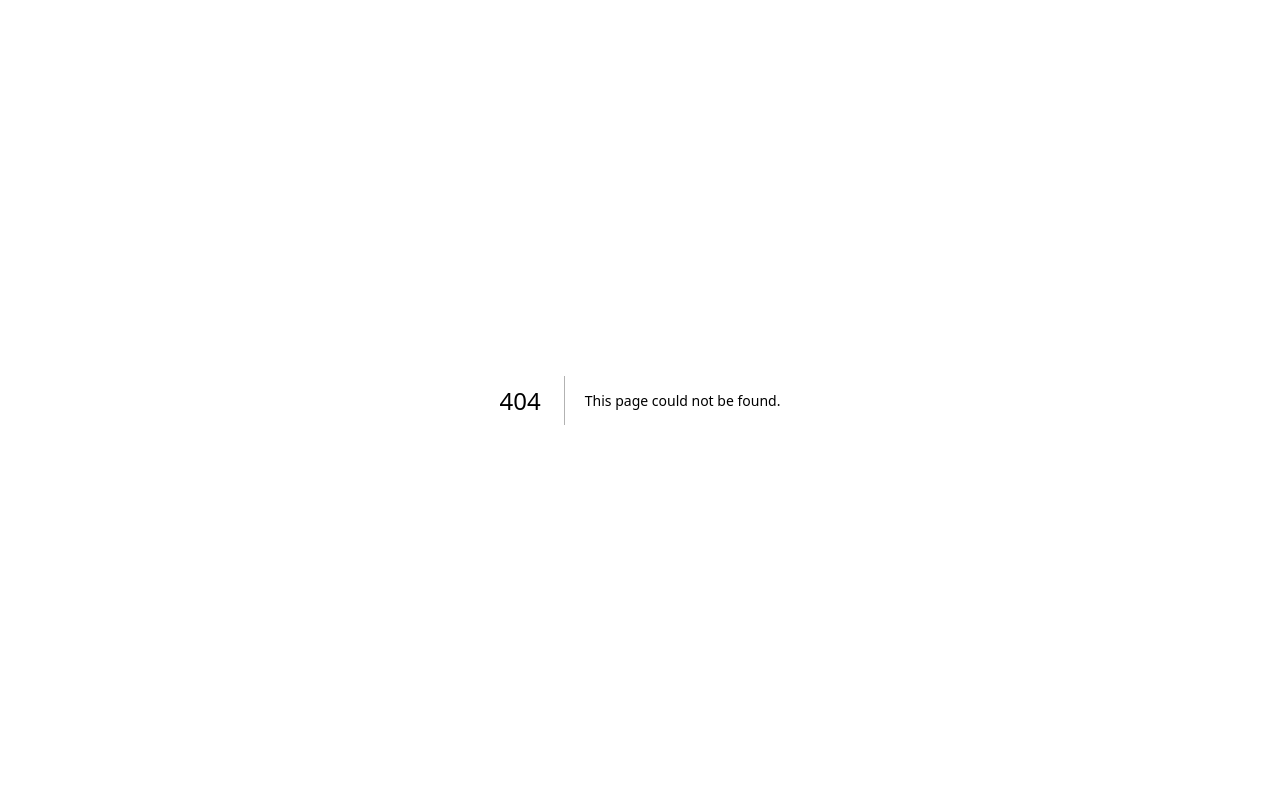
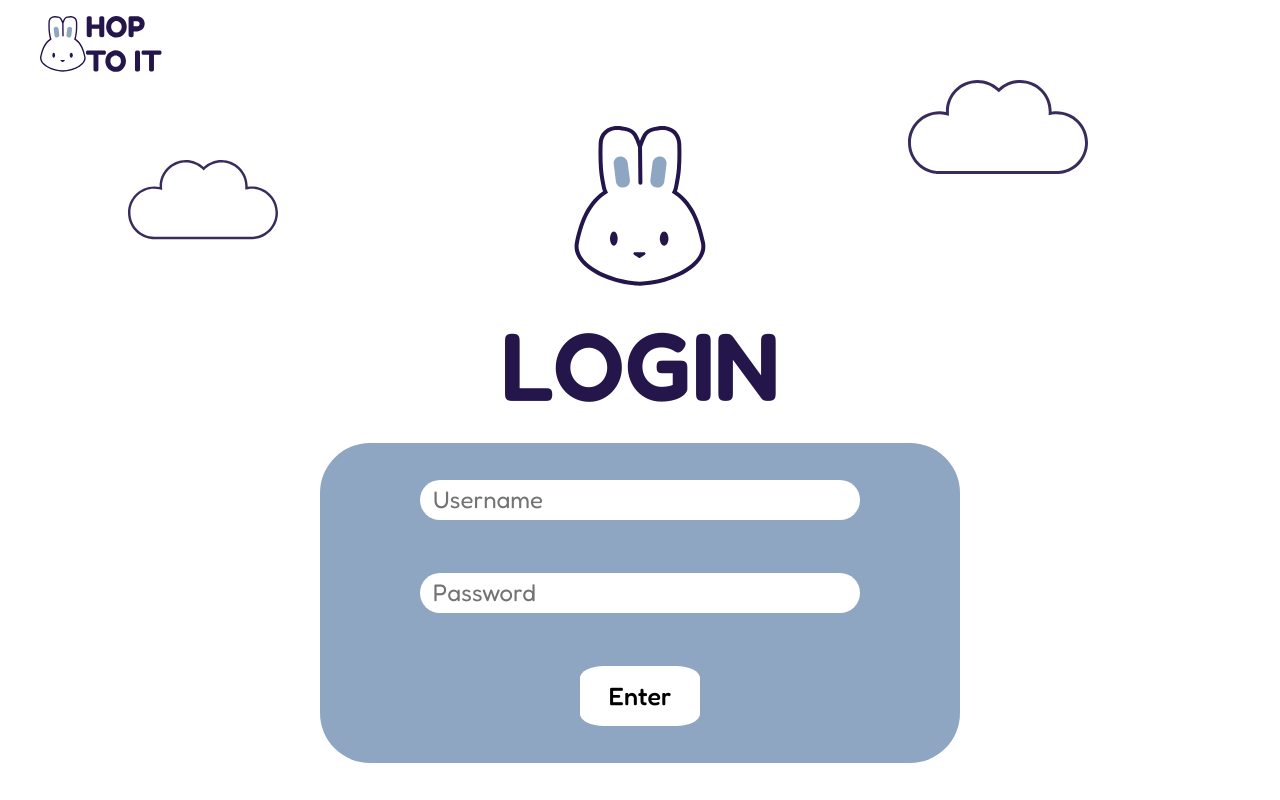
Before and after one commit to JonathanAHerrera/HopTuah, a Next.js app in the folder hop-tuah/: page /login in a window 1280 px wide. Before the commit this address had no page. Built offline with nearby package versions, Linux system fonts and the light colour scheme.

Commit message:
loginpage

```diff
--- a/hop-tuah/app/globals.css
+++ b/hop-tuah/app/globals.css
@@ -1,5 +1,6 @@
 
 @import "tw-animate-css";
+
 
 @custom-variant dark (&:is(.dark *));
 
@@ -27,6 +28,12 @@ body {
 a {
   color: inherit;
   text-decoration: none;
+}
+
+input::placeholder {
+  font-family: 'Fredoka', sans-serif; /* Apply Fredoka font to placeholder */
+  font-size: 1.5rem;
+  color: #8FA6C3; /* Change the placeholder text color */
 }
 
 @media (prefers-color-scheme: dark) {
--- a/hop-tuah/app/layout.js
+++ b/hop-tuah/app/layout.js
@@ -1,5 +1,12 @@
-import { Geist, Geist_Mono } from "next/font/google";
+import { Geist, Geist_Mono, Fredoka } from "next/font/google";
 import "./globals.css";
+
+
+const fredoka = Fredoka({
+  subsets: ["latin"],
+  weight: ["500"],
+  display: "swap"
+});
 
 const geistSans = Geist({
   variable: "--font-geist-sans",
--- /dev/null
+++ b/hop-tuah/app/login/page.jsx
@@ -0,0 +1,298 @@
+"use client";
+
+import { useState } from "react";
+import { Button } from "../../components/ui/button";
+import { Input } from "../../components/ui/input";
+import { Card, CardContent, CardDescription, CardFooter, CardHeader, CardTitle } from "../../components/ui/card";
+import { Box } from "lucide-react";
+import { Fredoka } from 'next/font/google';
+
+// Initialize the Fredoka font
+const fredoka = Fredoka({
+  weight: ['400', '500', '600', '700'],
+  subsets: ['latin'],
+  display: 'swap',
+});
+
+export default function RoadmapPage() {
+  const [skill, setSkill] = useState("");
+  const [roadmap, setRoadmap] = useState(null);
+  const [loading, setLoading] = useState(false);
+  const [error, setError] = useState(null);
+
+  const handleGenerateRoadmap = async () => {
+    if (!skill.trim()) {
+      setError("Please enter a skill");
+      return;
+    }
+
+    setLoading(true);
+    setError(null);
+
+    try {
+      const response = await fetch("/api/generateRoadMap", {
+        method: "POST",
+        headers: {
+          "Content-Type": "application/json",
+        },
+        body: JSON.stringify({ skill }),
+      });
+
+      const data = await response.json();
+
+      if (!response.ok) {
+        throw new Error(data.error || "Failed to generate roadmap");
+      }
+
+      setRoadmap(data.data);
+    } catch (err) {
+      setError(err.message);
+    } finally {
+      setLoading(false);
+    }
+  };
+
+  return (
+    <div
+      style={{
+        display: "flex",
+        flexDirection: "column",
+        alignItems: "center",
+        justifyContent: "center",
+        height: "100vh",
+        backgroundColor: "white",
+        position: "relative",
+        overflow: "hidden",
+      }}
+    >
+      {/* Cloud decorations */}
+
+
+      <img
+        src="/cloud.svg"
+        alt=""
+        style={{
+          position: "absolute",
+          top: "10%",
+          right: "15%",
+          width: "180px",
+          zIndex: 1,
+          opacity: 0.9
+        }}
+      />
+
+      <img
+        src="/cloud.svg"
+        alt=""
+        style={{
+          position: "absolute",
+          top: "20%",
+          left: "10%",
+          width: "150px",
+          zIndex: 1,
+          opacity: 0.9
+        }}
+      />
+
+
+
+
+
+      {/* Main content */}
+      <div
+        style={{
+          paddingLeft: "40px",
+          paddingRight: "40px",
+          width: "100%",
+          flex: 1,
+          display: "flex",
+          flexDirection: "row",
+          alignItems: "center",
+          justifyContent: "space-between",
+          backgroundColor: "transparent",
+          position: "relative",
+          zIndex: 2,
+        }}
+      >
+        <div
+          style={{
+            width: "1vw",
+            height: "10vh",
+            display: "flex",
+            flexDirection: "row",
+            alignItems: "center",
+            justifyContent: "space-between",
+          }}
+        >
+          <img
+            src="/bunnyONTop.svg"
+            alt="logo"
+            style={{ width: "7vw", height: "7vh" }}
+          />
+          <img
+            src="/Words.svg"
+            alt="logo"
+            style={{ width: "7vw", height: "7vh" }}
+          />
+        </div>
+
+      </div>
+      <div
+        style={{
+          width: "100%",
+          flex: 8,
+          display: "flex",
+          flexDirection: "column",
+          alignItems: "center",
+          justifyContent: "center",
+          gap: "20px",
+          backgroundColor: "transparent",
+        }}
+      >
+        <img
+          src="/bunnyLogo.svg"
+          alt="logo"
+          style={{ width: "20vw", height: "20vh" }}
+        />
+        <h1 className={fredoka.className} style={{ fontSize: "6rem", fontWeight: "600", color: "#24154A" }}>
+          LOGIN
+        </h1>
+        <div
+          style={{
+            paddingLeft: "100px",
+            paddingRight: "100px",
+            borderRadius: "50px",
+            border: "0px solid black",
+            display: "flex",
+            flexDirection: "column", // Stack items vertically
+            justifyContent: "space-evenly", // Distribute the items evenly
+            alignItems: "center", // Center items horizontally
+            width: "50vw",
+            height: "40vh",
+            gap: "2vh", // Maintain spacing between elements
+            backgroundColor: "#8FA6C3",
+          }}
+        >
+          <Input
+            placeholder="Username"
+            type="username"
+            onKeyDown={(e) => {
+              if (e.key === 'Enter') {
+                window.location.href = "/roadmap";
+              }
+            }}
+            className="rounded-full border-none text-black fredoka"
+            style={{
+              outline: "none",
+              boxShadow: "none",
+              backgroundColor: "white",
+              color: "black",
+              fontSize: "1.5rem",
+              height: "5vh",
+              paddingLeft: "1vw"
+            }}
+
+
+          />
+          <Input
+            placeholder="Password"
+            type="password"
+            onKeyDown={(e) => {
+              if (e.key === 'Enter') {
+                window.location.href = "/roadmap";
+              }
+            }}
+            className="rounded-full border-none text-black fredoka"
+            style={{
+              outline: "none",
+              boxShadow: "none",
+              backgroundColor: "white",
+              color: "black",
+              fontSize: "1.5rem",
+              height: "5vh",
+              paddingLeft: "1vw"
+            }}
+
+
+          />
+          <button
+            style={{
+              backgroundColor: "white",
+              color: "black", // Set text color to black to ensure visibility
+              width: "120px", // Adjust width to fit the "Enter" text
+              height: "60px",
+              borderRadius: "20%",
+              border: "0px solid black",
+              display: "flex",
+              alignItems: "center",
+              justifyContent: "center",
+              cursor: "pointer",
+              padding: "0",
+              fontFamily: "Fredoka, sans-serif", // Apply Fredoka font here
+              fontSize: "25px", // Adjust the font size if needed
+              fontWeight: "500",
+            }}
+            onClick={() => window.location.href = "/roadmap"} // Redirect to login page
+          >
+            Enter
+          </button>
+        </div>
+
+        {loading && (
+          <div className={fredoka.className} style={{ marginTop: "20px", fontSize: "1.5rem", color: "#24154A" }}>
+            Generating your roadmap...
+          </div>
+        )}
+
+        {error && (
+          <div className={fredoka.className} style={{
+            marginTop: "20px",
+            padding: "10px 20px",
+            backgroundColor: "rgba(255, 0, 0, 0.1)",
+            borderRadius: "8px",
+            color: "red"
+          }}>
+            {error}
+          </div>
+        )}
+
+        {roadmap && (
+          <div style={{
+            width: "85%",
+            marginTop: "30px",
+            maxHeight: "50vh",
+            overflowY: "auto",
+            backgroundColor: "rgba(255, 255, 255, 0.8)",
+            borderRadius: "20px",
+            padding: "20px",
+            border: "2px solid #24154A"
+          }}>
+            <h2 className={fredoka.className} style={{
+              fontSize: "2rem",
+              color: "#24154A",
+              textAlign: "center",
+              marginBottom: "20px"
+            }}>
+              Your Roadmap for: {skill}
+            </h2>
+
+            <div style={{ display: "flex", flexDirection: "column", gap: "15px" }}>
+              {roadmap.map((item, index) => (
+                <div key={index} style={{
+                  backgroundColor: "white",
+                  borderRadius: "12px",
+                  padding: "15px",
+                  boxShadow: "0 4px 6px rgba(0, 0, 0, 0.1)"
+                }}>
+                  <h3 className={fredoka.className} style={{ fontSize: "1.2rem", color: "#24154A" }}>
+                    {index + 1}. {item.title}
+                  </h3>
+                  <p style={{ marginTop: "8px", color: "#333" }}>{item.description}</p>
+                </div>
+              ))}
+            </div>
+          </div>
+        )}
+      </div>
+    </div>
+  );  }
--- a/hop-tuah/package.json
+++ b/hop-tuah/package.json
@@ -13,7 +13,7 @@
     "class-variance-authority": "^0.7.1",
     "clsx": "^2.1.1",
     "lucide-react": "^0.485.0",
-    "next": "15.2.4",
+    "next": "^15.2.4",
     "react": "^19.0.0",
     "react-dom": "^19.0.0",
     "shadcn": "^2.4.0-canary.17",
--- a/hop-tuah/tailwind.config.js
+++ b/hop-tuah/tailwind.config.js
@@ -6,7 +6,8 @@ module.exports = {
     "./components/**/*.{js,ts,jsx,tsx,mdx}"
   ],
   theme: {
-    extend: {},
+    extend: {
+    },
   },
   plugins: [],
 }
```
Also changed, not shown: 1 other file (tests, documents, lock files or other folders).
